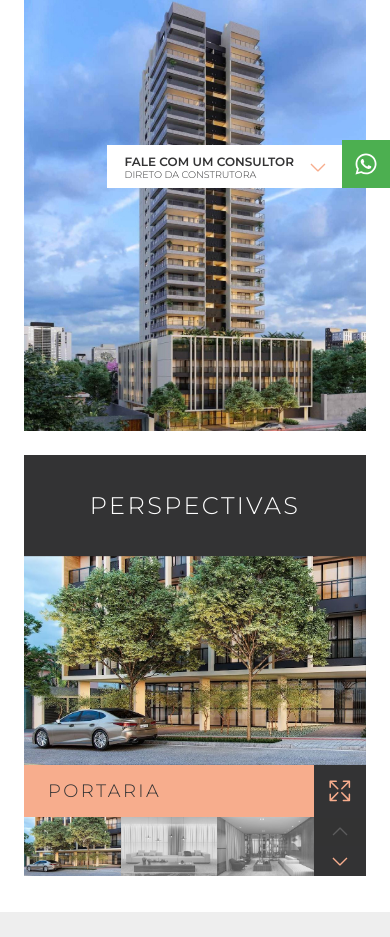
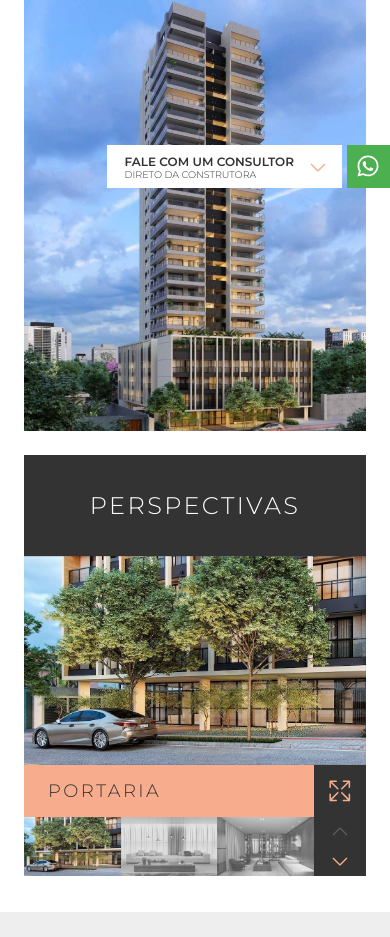
Before and after one commit to willtonglet/veritas, a Next.js app: page /home in a window 390 px wide. Shown: the part 1500-2437 px from the top of the page. Built offline with nearby package versions, Linux system fonts and the light colour scheme.

Commit message:
ajusta botao do whatsapp no mobile e video

```diff
--- a/src/components/WhatsAppLink/styles.module.scss
+++ b/src/components/WhatsAppLink/styles.module.scss
@@ -9,9 +9,13 @@
     z-index: 10;
     display: flex;
     align-items: center;
-    padding: 1rem;
+    padding: 0.8rem;
     animation: bottom 0.5s ease-in-out forwards;
     transition: 0.25s ease-in-out;
+
+    @include sm {
+        padding: 1rem;
+    }
 
     span {
         display: none;
--- a/src/sections/video/styles.module.scss
+++ b/src/sections/video/styles.module.scss
@@ -115,10 +115,11 @@
                 }
 
                 video {
-                    height: 150px;
+                    height: 40vw;
                     background-color: #000;
 
                     @include sm {
+                        width: unset;
                         height: 340px;
                     }
 
```
